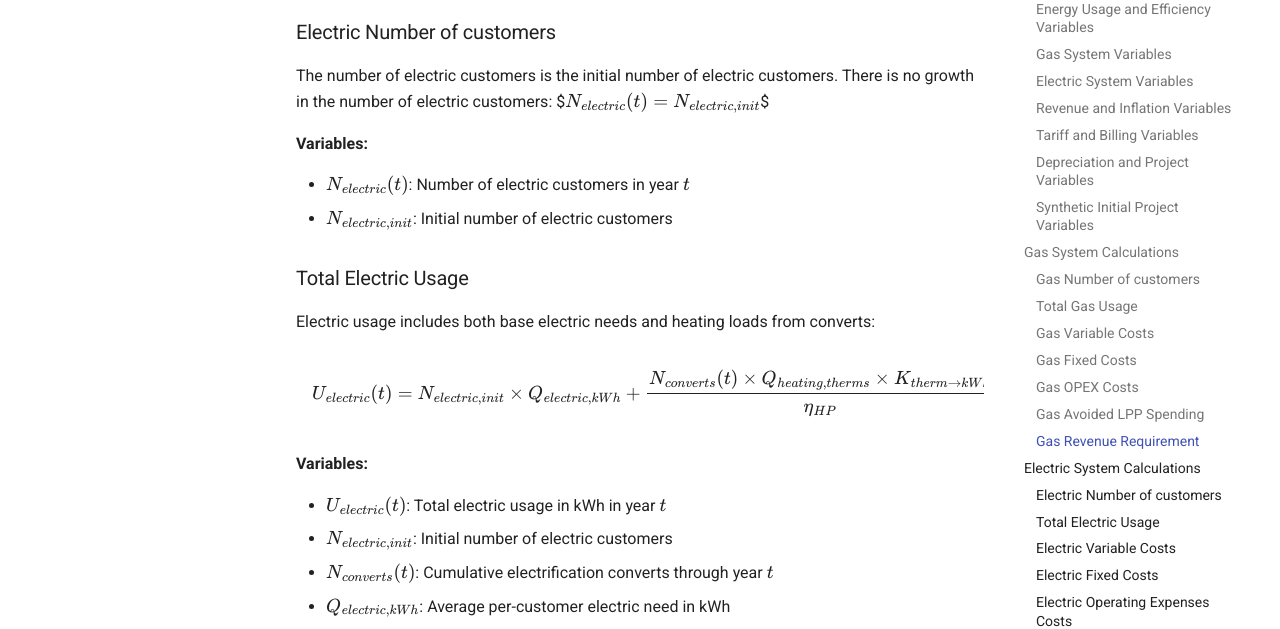
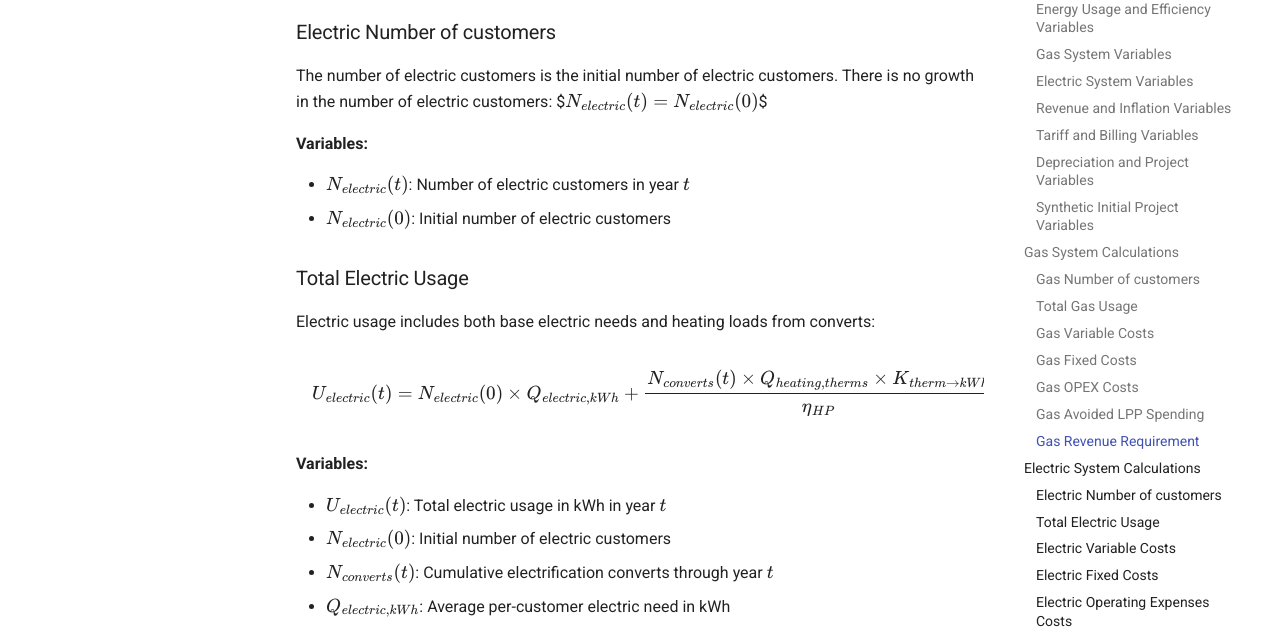
Before and after one commit to switchbox-data/npa-howtopay, an MkDocs documentation site: the page built from docs/formulas.md, in a window 1280 px wide and 900 px high, scrolled down 6979 px. Shown: the part 171-800 px from the top of the window. Built offline with MkDocs 1.6.1 and Material for MkDocs 9.7.7, drawn with Linux system fonts in a browser that asks for light colours; comment, search, counter and statistics services are not loaded; some of the changed text lies outside the part shown.

Commit message:
address comments

```diff
--- a/docs/formulas.md
+++ b/docs/formulas.md
@@ -42,9 +42,9 @@ This document contains the  formulas implemented in the
 | Variable | Description | Units |
 |----------|-------------|-------|
 | $N_{gas}(t)$ | Number of gas customers in year $t$ | customers |
-| $N_{gas,init}$ | Initial number of gas customers | customers |
+| $N_{gas}(0)$ | Initial number of gas customers | customers |
 | $N_{electric}(t)$ | Number of electric customers in year $t$ | customers |
-| $N_{electric,init}$ | Initial number of electric customers | customers |
+| $N_{electric}(0)$ | Initial number of electric customers | customers |
 | $N_{converts}(t)$ | Cumulative number of converted households including non-npa households through year $t$ | customers |
 | $N_{NPAconverts}(t)$ | Sum of NPA households converters in year $t$ (excludes scattershot electrification) | customers |
 | $N_{customers}(t)$ | Total number of customers in year $t$ | customers |
@@ -142,12 +142,12 @@ This document contains the  formulas implemented in the
 The number of gas customers decreases over time as customers convert to
 heat pumps. There is no growth in the number of gas customers:
 
-$$N_{gas}(t) = N_{gas,init} - \sum_{i=1}^{t} N_{converts}(i)$$
+$$N_{gas}(t) = N_{gas}(0) - \sum_{i=1}^{t} N_{converts}(i)$$
 
 **Variables:**
 
 -   $N_{gas}(t)$: Number of gas customers in year $t$
--   $N_{gas,init}$: Initial number of gas customers
+-   $N_{gas}(0)$: Initial number of gas customers
 -   $N_{converts}(t)$: Sum of NPA households and scattershot converters
     in year $t$.
 
@@ -236,12 +236,12 @@ $$R_{gas}(t) = RB_{gas}(t) \times ror_{gas} + C_{gas,opex}(t) + D_{gas}(t) + PI_
 
 The number of electric customers is the initial number of electric
 customers. There is no growth in the number of electric customers:
-$$N_{electric}(t) = N_{electric,init}$$
+$$N_{electric}(t) = N_{electric}(0)$$
 
 **Variables:**
 
 -   $N_{electric}(t)$: Number of electric customers in year $t$
--   $N_{electric,init}$: Initial number of electric customers
+-   $N_{electric}(0)$: Initial number of electric customers
 
 
 ### Total Electric Usage
@@ -249,12 +249,12 @@ $$N_{electric}(t) = N_{electric,init}$$
 Electric usage includes both base electric needs and heating loads from
 converts:
 
-$$U_{electric}(t) = N_{electric,init} \times Q_{electric,kWh} + \frac{N_{converts}(t) \times Q_{heating,therms} \times K_{therm\to kWh}}{\eta_{HP}}$$
+$$U_{electric}(t) = N_{electric}(0) \times Q_{electric,kWh} + \frac{N_{converts}(t) \times Q_{heating,therms} \times K_{therm\to kWh}}{\eta_{HP}}$$
 
 **Variables:**
 
 -   $U_{electric}(t)$: Total electric usage in kWh in year $t$
--   $N_{electric,init}$: Initial number of electric customers
+-   $N_{electric}(0)$: Initial number of electric customers
 -   $N_{converts}(t)$: Cumulative electrification converts through year $t$
 -   $Q_{electric,kWh}$: Average per-customer electric need in kWh
 -   $Q_{heating,therms}$: Average per-customer heating need in therms
@@ -484,8 +484,9 @@ The NPV calculation evaluates utility investments by considering both the return
 $$NPV = -C_0 + \sum_{t=1}^{L} \frac{R_t + D_t}{(1 + r)^t}$$
 
 where:
-- $R_t = C_0 \times f_{dep}(t) \times ror$ (return on remaining ratebase value)
-- $D_t = \frac{C_0}{L}$ (annual depreciation recovery)
+
+-   $R_t = C_0 \times f_{dep}(t) \times ror$ (return on remaining ratebase value)
+-   $D_t = \frac{C_0}{L}$ (annual depreciation recovery)
 - $f_{dep}(t) = \max(0, 1 - \frac{t}{L})$ (remaining value fraction)
 
 **Variables:**
```
Also changed, not shown: other parts of docs/formulas.md (+0 -2 lines).
